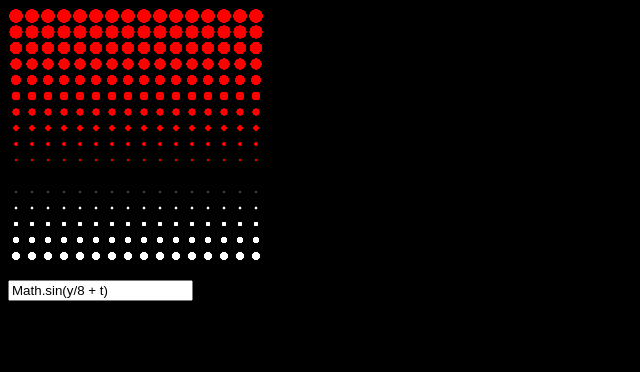
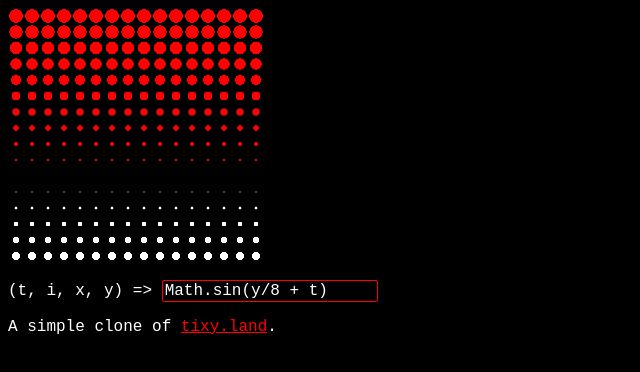
Before and after one commit to tbroadley/tixy, a plain HTML site: page index.html in a window 1280 px wide. Shown: the whole page, without its empty margins (0-640 px from the left). Drawn offline with Linux system fonts and the light colour scheme.

Commit message:
Improve UI

```diff
--- a/index.html
+++ b/index.html
@@ -1,8 +1,25 @@
 <html>
   <head>
+    <meta charset="utf8">
+
     <style>
       body {
         background-color: black;
+
+        font-size: 16px;
+        font-family: monospace;
+        color: white;
+      }
+
+      input {
+        font-size: 16px;
+        font-family: monospace;
+        color: white;
+
+        background-color: black;
+
+        border: 1px solid red;
+        border-radius: 2px;
       }
 
       #root {
@@ -18,12 +35,27 @@
       #root > div > canvas {
         width: 16px;
       }
+
+      a {
+        color: red;
+      }
+
+      a:visited {
+        color: white;
+      }
     </style>
   </head>
   <body>
     <div id="root"></div>
 
-    <input type="text" id="formula" value="Math.sin(y/8 + t)" />
+    <label>
+      <code>(t, i, x, y) =></code>
+      <input type="text" id="formula" value="Math.sin(y/8 + t)" maxlength="20" />
+    </label>
+
+    <p>
+      A simple clone of <a href="https://tixy.land">tixy.land</a>.
+    </p>
 
     <script>
       const root = document.getElementById("root");
```
